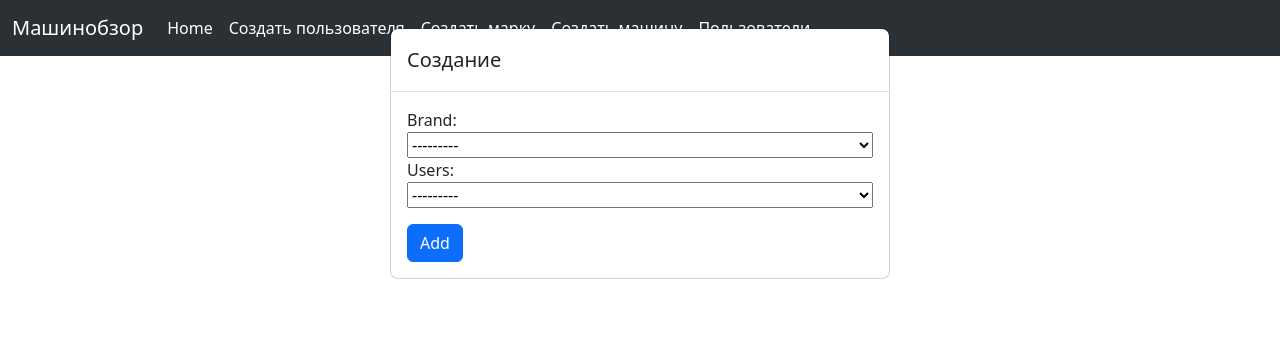
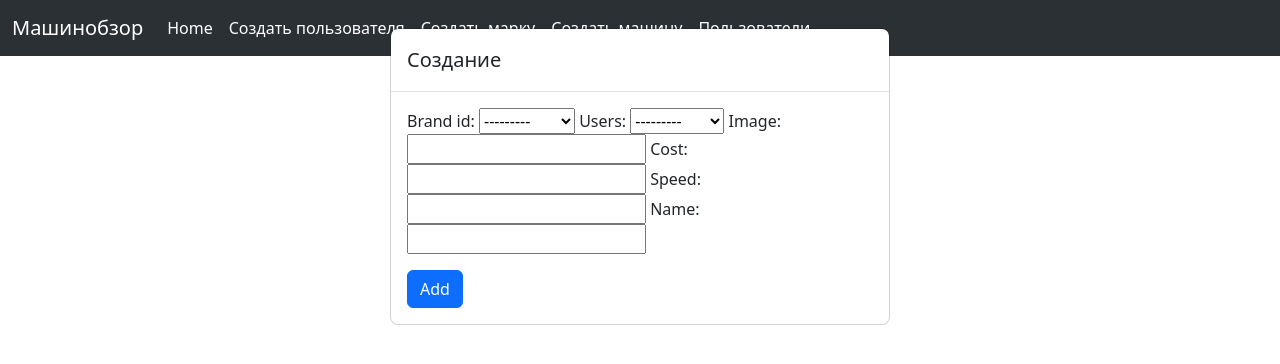
Before and after one commit to PikusevDima/MyCarSite, a Django app: page /car/add in a window 1280 px wide. Shown: the top 364 px of the page. Run offline with Django 4.2, Linux system fonts and the light colour scheme; data comes from the database, SQL or seed files in the repository; both versions use the stored data as it was after the commit.

Commit message:
finish the project

```diff
--- a/CarsSite/CarsSite/forms.py
+++ b/CarsSite/CarsSite/forms.py
@@ -1,5 +1,5 @@
 from django import forms
-from .models import Brand, Person
+from .models import Brand, Person, Car
 
 
 class UserName(forms.Form):
@@ -8,14 +8,14 @@ class UserName(forms.Form):
 
 class BrandName(forms.Form):
     brand_name = forms.CharField(label="Название марки", max_length=31)
-
-
-class CarManufacturerName(forms.Form):
-    CarManufacturer_Name = forms.CharField(label="Название производителя", max_length=31)
-
+    carManufacturer_Name = forms.CharField(label="Название производителя", max_length=31)
 
 class CarNew(forms.Form):
-    brand = forms.ModelChoiceField(widget=forms.Select,
-                                   queryset=Brand.objects.all())
+    brand_id = forms.ModelChoiceField(widget=forms.Select,
+                                      queryset=Brand.objects.all())
     users = forms.ModelChoiceField(widget=forms.Select,
                                    queryset=Person.objects.all())
+    image = forms.CharField(label="Image", max_length=401)
+    cost = forms.CharField(label="Cost", max_length=12)
+    speed = forms.CharField(label="Speed", max_length=4)
+    name = forms.CharField(label="Name", max_length=31)
--- a/CarsSite/CarsSite/models.py
+++ b/CarsSite/CarsSite/models.py
@@ -25,13 +25,17 @@ class Brand(models.Model):
 class Car(models.Model):
     id = models.AutoField(primary_key=True)
     name = models.TextField(null=False)
-    cost = models.TextField(null=False)
-    speed = models.TextField(null=False)
+    cost = models.CharField(max_length=12,
+                            null=False)
+    speed = models.CharField(max_length=4,
+                             null=False)
     brand_id = models.ForeignKey(Brand,
-                              null=True,
-                              on_delete=models.SET_NULL)
+                                 null=True,
+                                 on_delete=models.SET_NULL)
     users = models.ManyToManyField(Person, symmetrical=True)
-    image = models.TextField(null=False)
+    image = models.CharField(max_length=401,
+                             null=False,
+                             unique=True)
 
     def __str__(self):
         return self.name
--- a/CarsSite/CarsSite/urls.py
+++ b/CarsSite/CarsSite/urls.py
@@ -1,16 +1,14 @@
 
 from django.urls import path
 from .views import views
-from .views import person_view
-from .views import brand_view, car_view
+from .views import brand_view, car_view, person_view
 
 urlpatterns = [
     path('', views.index),
     path('user', person_view.user_list),
+    path('user/add', person_view.add_user),
     path('user/edit/<id>', person_view.edit_user),
-    path('user/delete/<id>', person_view.delete_person),
-    path('user/add/<id>', person_view.add_user),
-    path('create_user', person_view.add_user),
+    path('user/delete/<id>', person_view.delete_user),
     path('create_brand', brand_view.add_brand),
     path('car/add', car_view.new_car),
     path('car', car_view.list_car),
--- a/CarsSite/CarsSite/views/car_view.py
+++ b/CarsSite/CarsSite/views/car_view.py
@@ -9,18 +9,24 @@ def new_car(request):
         try:
             form = CarNew(request.POST)
             if form.is_valid():
-                brand_id = form["users"].value()
+                brand = form["brand"].value()
                 users = form["users"].value()
+                image = form["image"].value()
+                cost = form["cost"].value()
+                speed = form["speed"].value()
+                name = form["name"].value()
 
-                car = Car(brand=Brand.objects.get(id=brand_id))
+                car = Car(image=image, cost=cost, speed=speed,name = name,
+                          brand=Brand.objects.get(id=brand))
 
                 car.save()
                 for user_id in users:
                     user = Person.objects.get(id=user_id)
                     if user is not None:
                         car.users.add(user)
+                        car.users.add(user)
 
-                return redirect("/car")
+                return redirect("/")
         except Exception as e:
             form = CarNew(request.POST)
             return render(request, "addCar.html", {
@@ -46,7 +52,10 @@ def list_car(request):
 
         car.append((
             car.id,
-            car.customer,
+            car.brand,
+            car.image,
+            car.cost,
+            car.speed,
             users
         ))
 
--- a/CarsSite/templates/Person_list.html
+++ b/CarsSite/templates/Person_list.html
@@ -7,7 +7,6 @@
             <span><b>{{ id }}</b>. Имя {{ name }}</span>
             <div class="btn-group" role="group" aria-label="Basic example">
               <a href="/user/edit/{{ id }}" class="btn btn-primary">Изменить</a>
-              <a href="/user/delete/{{ id }}" class="btn btn-danger">Удалить</a>
             </div>
         </li>
         {% endfor %}
--- a/CarsSite/templates/AddCar.html
+++ b/CarsSite/templates/addCar.html
@@ -10,7 +10,7 @@
           <div class="modal-body">
             <form method="post">
                 {% csrf_token %}
-                <div class="mb-3 d-flex flex-column">
+                <div class="mb-3">
                     {{ form }}
                 </div>
                 <div class="mb-3 text-danger">
--- a/CarsSite/templates/index.html
+++ b/CarsSite/templates/index.html
@@ -18,13 +18,13 @@
             <a class="nav-link active" aria-current="page" href="http://127.0.0.1:8000/">Home</a>
           </li>
           <li class="nav-item">
-            <a class="nav-link active" aria-current="page" href="create_user">Создать пользователя</a>
+            <a class="nav-link active" aria-current="page" href="user/add">Создать пользователя</a>
           </li>
           <li class="nav-item">
             <a class="nav-link active" aria-current="page" href="create_brand">Создать марку</a>
           </li>
           <li class="nav-item">
-            <a class="nav-link active" aria-current="page" href="car/add/<id>">Создать машину</a>
+            <a class="nav-link active" aria-current="page" href="car/add">Создать машину</a>
           </li>
           <li class="nav-item">
             <a class="nav-link active" aria-current="page" href="user">Пользователи</a>
```
Also changed, not shown: CarsSite/CarsSite/views/brand_view.py (+4 -4 lines), CarsSite/CarsSite/views/person_view.py (+4 -4 lines), CarsSite/templates/carList.html (+16 -12 lines), CarsSite/db.sqlite3.
